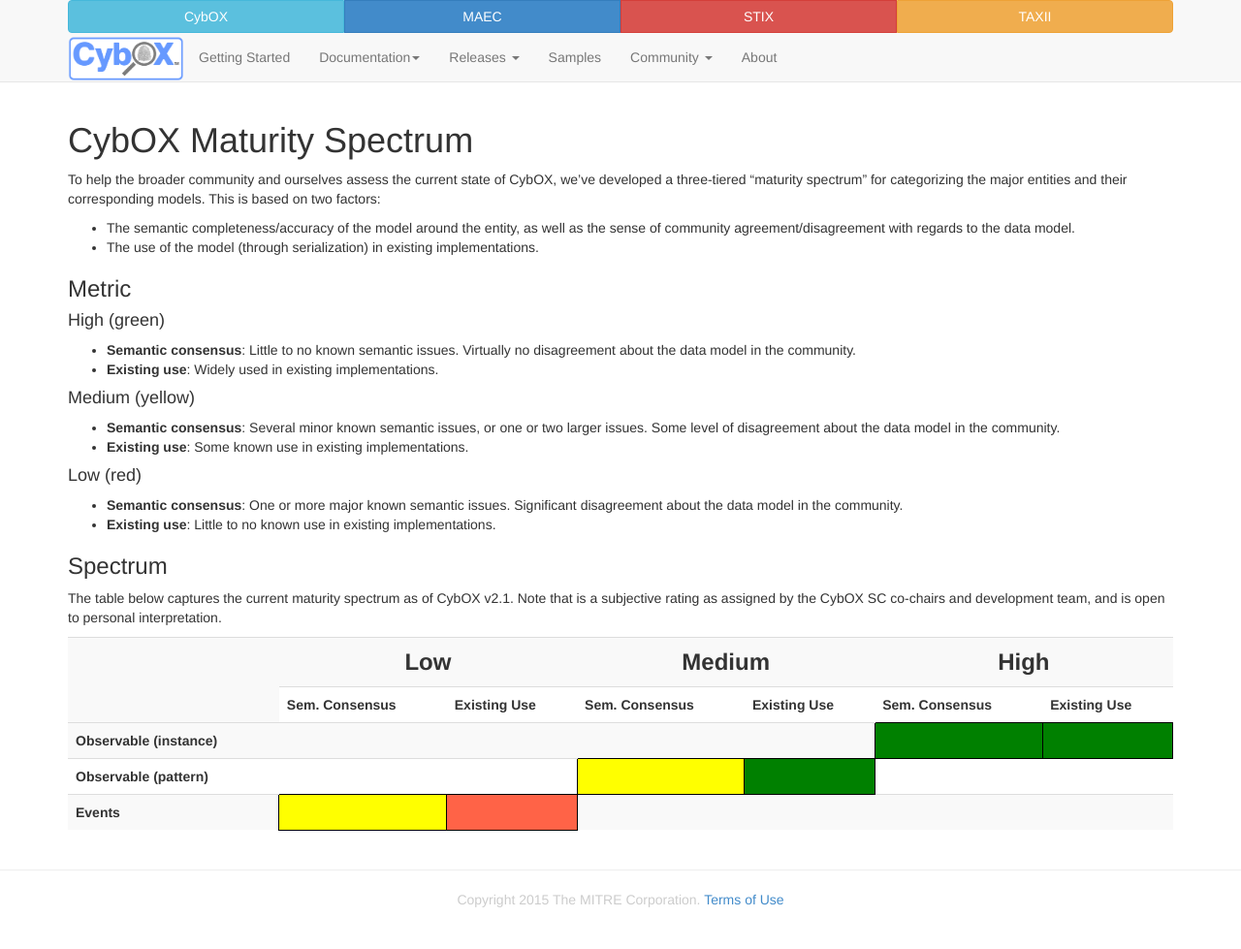
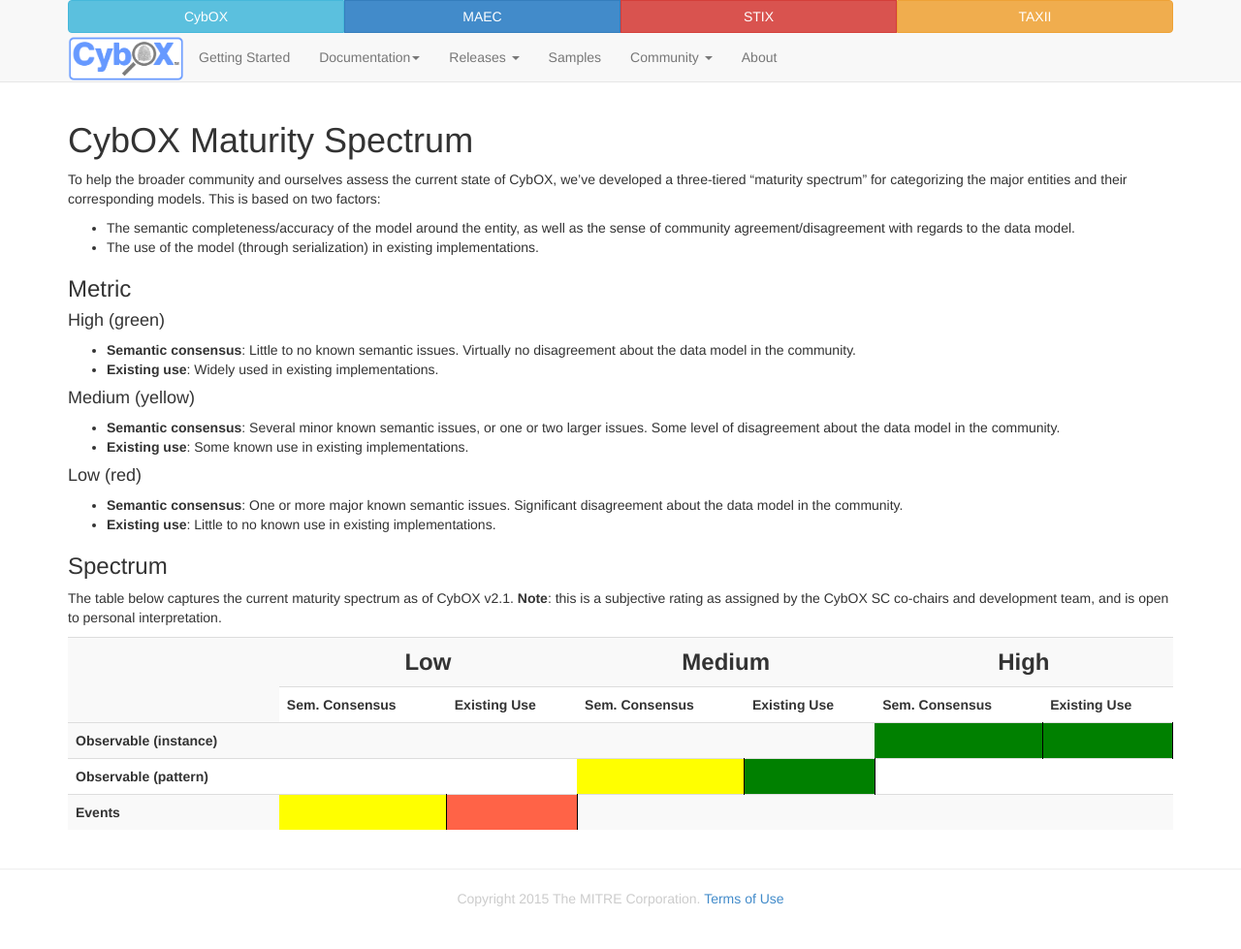
Before and after one commit to CybOXProject/cyboxproject.github.io, a Jekyll site: the page built from maturity-spectrum/index.md, in a window 1280 px wide. Shown: the whole page at 97% size. Built offline with Jekyll 4.4.1, drawn with Linux system fonts in a browser that asks for light colours; Markdown is read by kramdown in place of the engine named in the settings.

Commit message:
Updated border

```diff
--- a/maturity-spectrum/index.md
+++ b/maturity-spectrum/index.md
@@ -24,7 +24,7 @@
 
 ### Spectrum
 
-The table below captures the current maturity spectrum as of CybOX v2.1. Note that is a subjective rating as assigned by the CybOX SC co-chairs and development team, and is open to personal interpretation.
+The table below captures the current maturity spectrum as of CybOX v2.1. **Note**: this is a subjective rating as assigned by the CybOX SC co-chairs and development team, and is open to personal interpretation.
 
 <table>
 <col>
@@ -49,20 +49,20 @@
   <th scope="row"><b>Observable (instance)</b></th>
   <td colspan="2"></td>
   <td colspan="2"></td>
-  <td style="border: 1px solid black; background-color: green;"></td>
-  <td style="border: 1px solid black; background-color: green;"></td>
+  <td style="border-right: 1px solid black; background-color: green;"></td>
+  <td style="border-right: 1px solid black; background-color: green;"></td>
 </tr>
 <tr>
   <th scope="row"><b>Observable (pattern)</b></th>
   <td colspan="2"></td>
-  <td style="border: 1px solid black; background-color: yellow;"></td>
-  <td style="border: 1px solid black; background-color: green;"></td>
+  <td style="border-right: 1px solid black; background-color: yellow;"></td>
+  <td style="border-right: 1px solid black; background-color: green;"></td>
   <td colspan="2"></td>
 </tr>
 <tr>
   <th scope="row"><b>Events</b></th>
-  <td style="border: 1px solid black; background-color: yellow;"></td>
-  <td style="border: 1px solid black; background-color: tomato;"></td>
+  <td style="border-right: 1px solid black; background-color: yellow;"></td>
+  <td style="border-right: 1px solid black; background-color: tomato;"></td>
   <td colspan="2"></td>
   <td colspan="2"></td>
 </tr>
```
